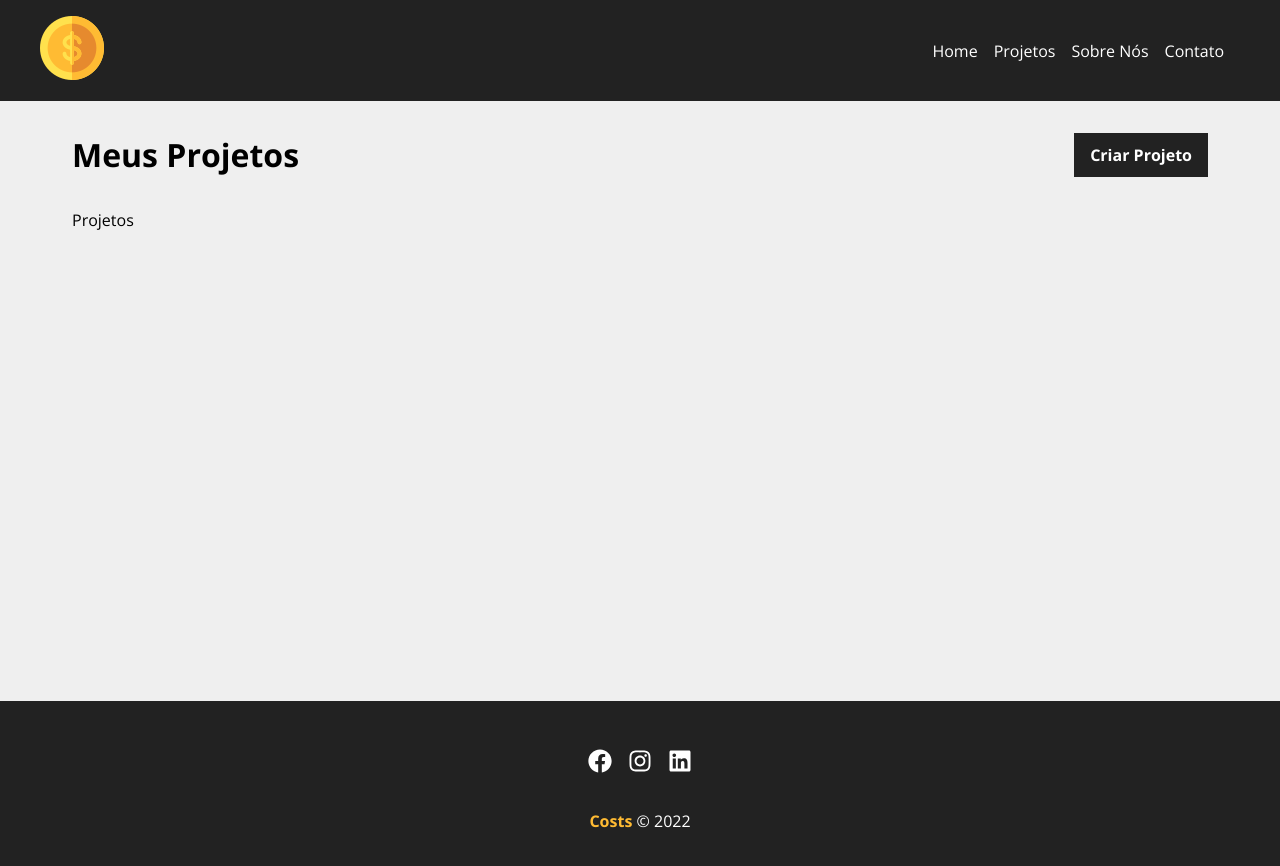
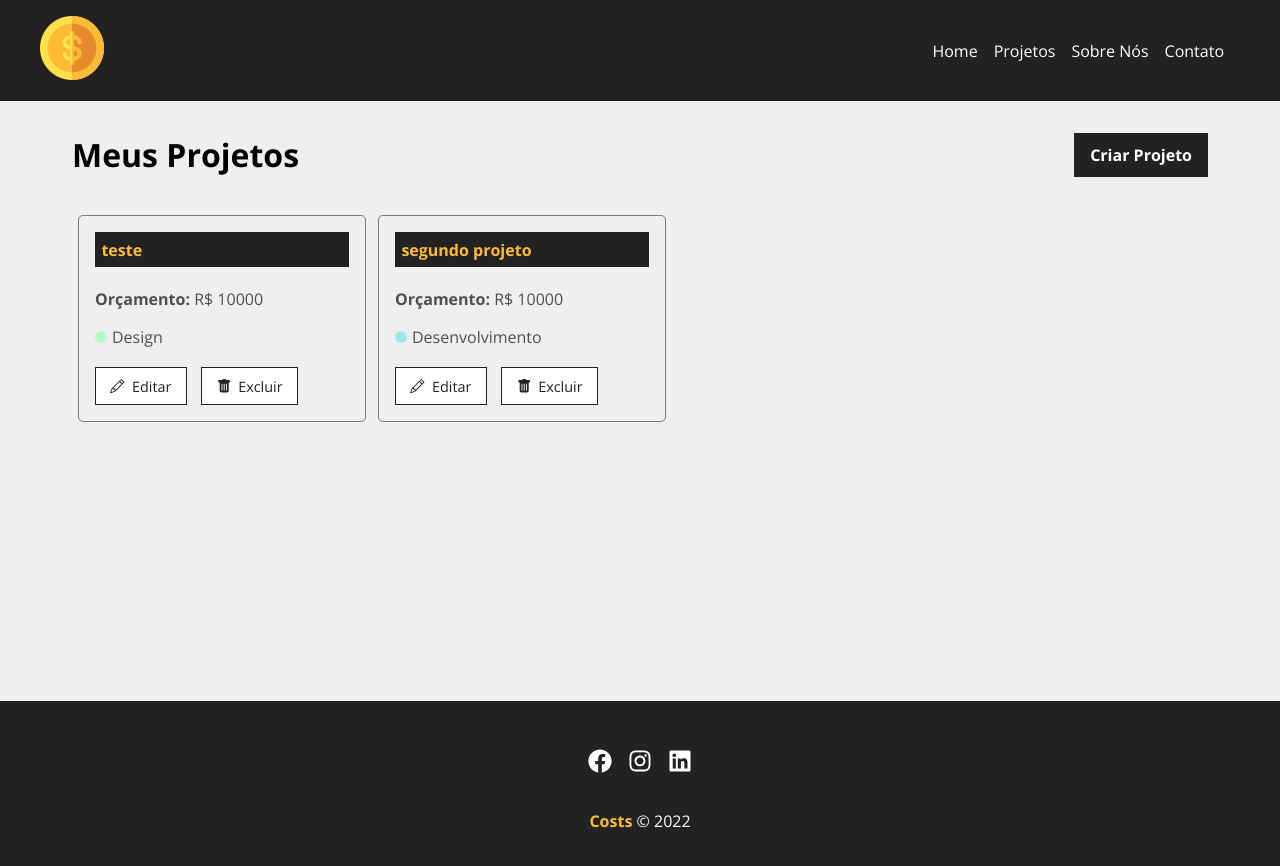
Before and after one commit to guipinheiro/costs-app, a React (Create React App) app: page /projects in a window 1280 px wide. Shown: the top 866 px of the page. Built offline with nearby package versions, Linux system fonts and the light colour scheme; data requests are answered from the project's data file; the HTML template or start-up script is replaced by a standard one.

Commit message:
Created ProjectCard component to render all projects in db.json to the page /projects

```diff
--- a/db.json
+++ b/db.json
@@ -1,5 +1,28 @@
 {
-  "projects": [],
+  "projects": [
+    {
+      "projName": "teste",
+      "projBudget": "10000",
+      "projType": {
+        "id": "3",
+        "name": "Design"
+      },
+      "cost": 0,
+      "service": [],
+      "id": 1
+    },
+    {
+      "projName": "segundo projeto",
+      "projBudget": "10000",
+      "projType": {
+        "id": "2",
+        "name": "Desenvolvimento"
+      },
+      "cost": 0,
+      "service": [],
+      "id": 2
+    }
+  ],
   "categories": [
     {
       "id": 1,
--- a/src/components/pages/Projects.js
+++ b/src/components/pages/Projects.js
@@ -1,17 +1,41 @@
 import styles from "./styles/Projects.module.css";
 
 import { useLocation } from "react-router-dom";
+import { useState, useEffect } from "react";
 
 import Message from "../layout/Message";
 import Container from "../layout/Container";
 import LinkButton from "../layout/LinkButton";
+import ProjectCard from "../project/ProjectCard";
 
 function Projects() {
+	// State to save projects
+	const [projects, setProjects] = useState([]);
+
+	// Message from useLocation
 	const location = useLocation();
 	let message = "";
 	if (location.state) {
 		message = location.state.message;
 	}
+
+	// useEffect to get data from db.json
+	useEffect(() => {
+		fetch("http://localhost:5000/projects", {
+			method: "GET",
+			headers: {
+				"Content-Type": "application/json",
+			},
+		})
+			.then((res) => res.json())
+			.then((data) => {
+				setProjects(data);
+				//console.log(data);
+			})
+			.catch((err) => {
+				console.log(err);
+			});
+	}, []);
 
 	return (
 		<main className={styles.projectContainer}>
@@ -21,7 +45,16 @@
 			</div>
 			{message && <Message type="success" msg={message} />}
 			<Container customClass="start">
-				<p>Projetos</p>
+				{projects.length > 0 &&
+					projects.map((project) => (
+						<ProjectCard
+							id={project.id}
+							key={project.id}
+							name={project.projName}
+							budget={project.projBudget}
+							category={project.projType.name}
+						/>
+					))}
 			</Container>
 		</main>
 	);
--- /dev/null
+++ b/src/components/project/ProjectCard.js
@@ -0,0 +1,28 @@
+import styles from "./styles/ProjectCard.module.css";
+
+import { BsPencil, BsFillTrashFill } from "react-icons/bs";
+import { Link } from "react-router-dom";
+
+function ProjectCard({ id, name, budget, category, handleRemove }) {
+	return (
+		<div className={styles.projectCard}>
+			<h4>{name}</h4>
+			<p>
+				<span>Orçamento:</span> R$ {budget}
+			</p>
+			<p className={styles.categoryText}>
+				<span className={`${styles[category.toLowerCase()]}`}></span> {category}
+			</p>
+			<div className={styles.projectCardActions}>
+				<Link to="#">
+					<BsPencil /> Editar
+				</Link>
+				<button>
+					<BsFillTrashFill /> Excluir
+				</button>
+			</div>
+		</div>
+	);
+}
+
+export default ProjectCard;
--- a/src/components/project/ProjectForm.js
+++ b/src/components/project/ProjectForm.js
@@ -1,6 +1,6 @@
 import { useState, useEffect } from "react";
 
-import styles from "./ProjectForm.module.css";
+import styles from "./styles/ProjectForm.module.css";
 
 import Input from "../form/Input";
 import Select from "../form/Select";
--- /dev/null
+++ b/src/components/project/styles/ProjectCard.module.css
@@ -0,0 +1,88 @@
+.projectCard {
+	padding: 1em;
+	border: 1px solid #7a7a7a;
+	border-radius: 5px;
+	width: 24%;
+	margin: 0.5%;
+}
+
+.projectCard h4 {
+	background-color: #222;
+	color: #ffbb33;
+	padding: 0.4em;
+	margin-bottom: 1.3em;
+	font-size: 1em;
+}
+
+.projectCard p {
+	color: #4f4f4f;
+	margin-bottom: 1em;
+}
+
+.projectCard p span {
+	font-weight: bold;
+}
+
+.categoryText {
+	display: flex;
+	align-items: center;
+}
+
+.categoryText span {
+	display: inline-block;
+	width: 12px;
+	height: 12px;
+	border-radius: 50%;
+	background-color: #ccc;
+	margin-right: 5px;
+	content: "";
+}
+
+.categoryText .infra {
+	background-color: #ffaebc;
+}
+
+.categoryText .desenvolvimento {
+	background-color: #a0e7e5;
+}
+
+.categoryText .design {
+	background-color: #b4f8c8;
+}
+
+.categoryText .planejamento {
+	background-color: #fbe7ce;
+}
+
+.projectCardActions {
+	margin-top: 1.2em;
+	display: flex;
+	align-items: center;
+}
+
+.projectCardActions a,
+.projectCardActions button {
+	text-decoration: none;
+	border: none;
+	background-color: #fff;
+	color: #222;
+	font-size: 0.9em;
+	padding: 0.6em 1em;
+	cursor: pointer;
+	margin-right: 1em;
+	border: 1px solid #222;
+	display: flex;
+	align-items: center;
+	justify-content: center;
+	transition: 0.5s;
+}
+
+.projectCardActions svg {
+	margin-right: 0.5em;
+}
+
+.projectCardActions a:hover,
+.projectCardActions button:hover {
+	background-color: #222;
+	color: #ffbb33;
+}
```
Also changed, not shown: src/components/project/styles/ProjectForm.module.css (renamed from src/components/project/ProjectForm.module.css).
